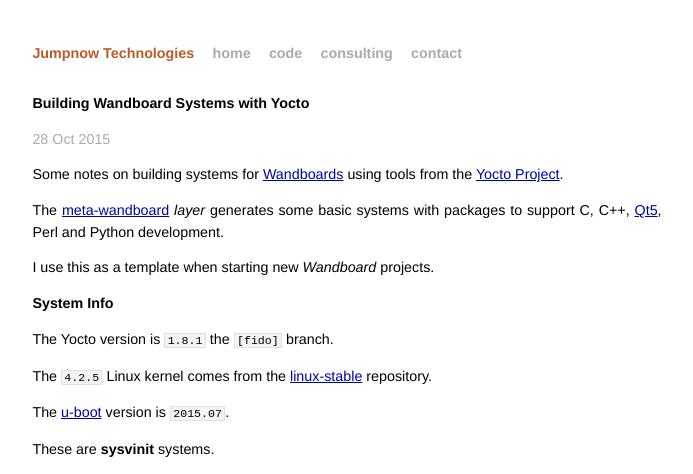
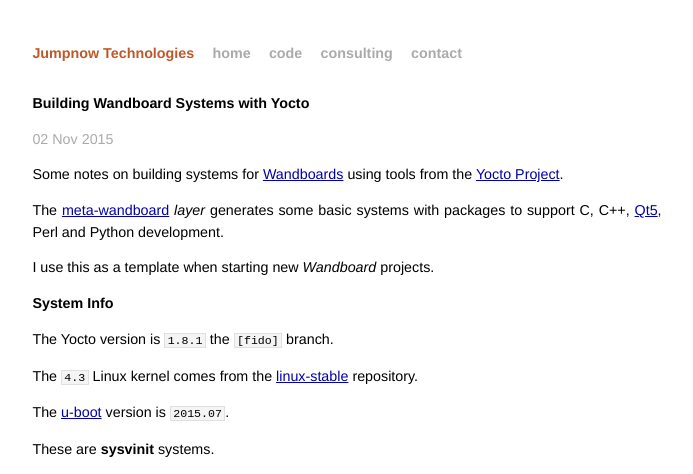
Before and after one commit to jumpnow/jumpnowtek-site, a Jekyll site: the page built from _posts/2014-02-28-Wandboard-Systems-with-Yocto.md, in a window 1280 px wide and 900 px high. Shown: the top 474 px of the window, without its empty margins (293-986 px from the left). Built offline with Jekyll 4.4.1, drawn with Linux system fonts in a browser that asks for light colours.

Commit message:
Update to 4.3 kernels for wand and bbb

```diff
--- a/_posts/2014-02-28-Wandboard-Systems-with-Yocto.md
+++ b/_posts/2014-02-28-Wandboard-Systems-with-Yocto.md
@@ -2,7 +2,7 @@
 layout: post
 title: Building Wandboard Systems with Yocto
 description: "Building customized systems for Wandboards using tools from the Yocto Project"
-date: 2015-10-28 10:30:00
+date: 2015-11-02 03:20:00
 categories: wandboard
 tags: [linux, wandboard, yocto]
 ---
@@ -17,7 +17,7 @@
 
 The Yocto version is `1.8.1` the `[fido]` branch.
 
-The `4.2.5` Linux kernel comes from the [linux-stable][linux-stable] repository.
+The `4.3` Linux kernel comes from the [linux-stable][linux-stable] repository.
 
 The [u-boot][uboot] version is `2015.07`.
 
```
Also changed, not shown: _posts/2015-06-08-BeagleBone-Systems-with-Yocto.md (+2 -2 lines).
